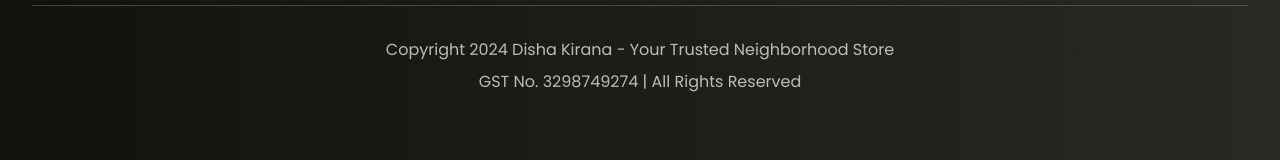
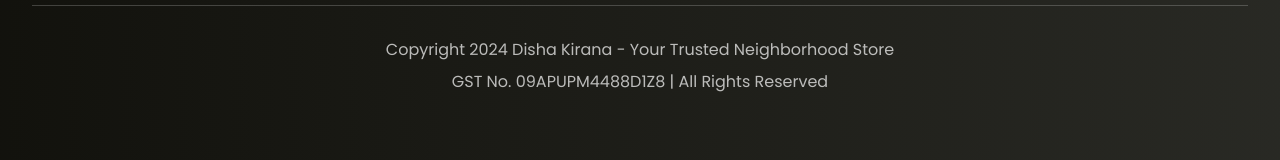
Before and after one commit to amityadavtech/dishakirana, a Next.js app: page / in a window 1280 px wide. Shown: the part 5539-5699 px from the top of the page. Built offline with nearby package versions, Linux system fonts and the light colour scheme.

Commit message:
new minor changes

```diff
--- a/app/page.tsx
+++ b/app/page.tsx
@@ -572,7 +572,7 @@ export default function Home() {
 
           <div className="mt-12 pt-8 border-t border-white/20 text-center text-white/70">
             <p className="mb-2">Copyright 2024 Disha Kirana - Your Trusted Neighborhood Store</p>
-            <p>GST No. 3298749274 | All Rights Reserved</p>
+            <p>GST No. 09APUPM4488D1Z8 | All Rights Reserved</p>
           </div>
         </div>
       </section>
```
